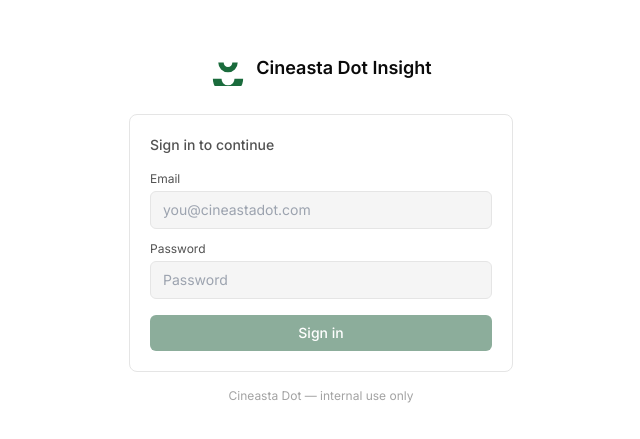
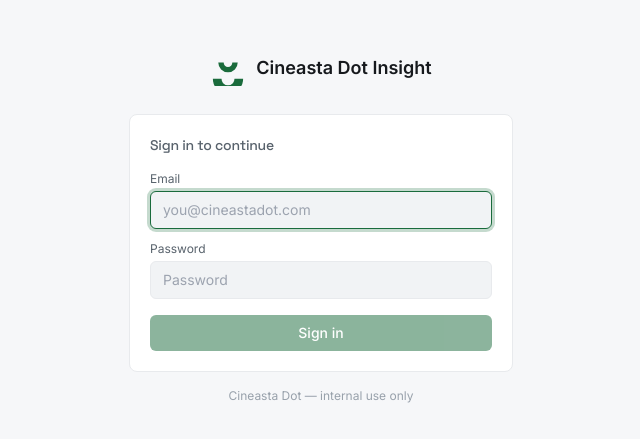
Before and after one commit to Foysalsdev/Cineasta_Dot, a React (Vite) app: page /login in a window 1280 px wide. Shown: the part 173-612 px from the top of the page, without its empty margins (319-959 px from the left). Built offline with nearby package versions, Linux system fonts and the light colour scheme; no server answers.

Commit message:
UI foundation: refined design tokens (softer dark, focus rings, shadows), Space Grotesk headings, glass sticky topbar, elevated cards, favicon, reusable Button/Badge/KpiCard

```diff
--- a/index.html
+++ b/index.html
@@ -7,7 +7,7 @@
     <title>Cineasta Dot Insight</title>
     <link rel="preconnect" href="https://fonts.googleapis.com" />
     <link rel="preconnect" href="https://fonts.gstatic.com" crossorigin />
-    <link href="https://fonts.googleapis.com/css2?family=Inter:wght@400;500;600;700&family=JetBrains+Mono:wght@400;500;600&display=swap" rel="stylesheet" />
+    <link href="https://fonts.googleapis.com/css2?family=Inter:wght@400;500;600;700&family=Space+Grotesk:wght@500;600;700&family=JetBrains+Mono:wght@400;500;600&display=swap" rel="stylesheet" />
   </head>
   <body>
     <div id="root"></div>
--- a/src/components/layout/Topbar.tsx
+++ b/src/components/layout/Topbar.tsx
@@ -7,7 +7,7 @@ export default function Topbar() {
   const { signOut } = useAuth();
 
   return (
-    <header className="flex items-center justify-between gap-4 px-5 py-2.5 border-b" style={{ borderColor: 'var(--border)', background: 'var(--panel)' }}>
+    <header className="glass sticky top-0 z-10 flex items-center justify-between gap-4 px-5 py-2.5 border-b" style={{ borderColor: 'var(--border)' }}>
       <div className="flex items-center gap-2 px-3 py-1.5 rounded-md text-sm flex-1 max-w-xs" style={{ background: 'var(--input-bg)', color: 'var(--text-muted)' }}>
         <Search size={14} />
         <span>Search...</span>
--- /dev/null
+++ b/src/components/ui/Badge.tsx
@@ -0,0 +1,7 @@
+export function Badge({ label, color }: { label: string; color: string }) {
+  return (
+    <span className="text-xs px-2 py-0.5 rounded-full font-medium" style={{ background: `${color}22`, color }}>
+      {label}
+    </span>
+  );
+}
--- /dev/null
+++ b/src/components/ui/Button.tsx
@@ -0,0 +1,27 @@
+import { ButtonHTMLAttributes, ReactNode } from 'react';
+
+type Variant = 'primary' | 'secondary' | 'ghost' | 'danger';
+
+const styles: Record<Variant, React.CSSProperties> = {
+  primary: { background: 'var(--brand)', color: '#fff' },
+  secondary: { background: 'var(--input-bg)', color: 'var(--text-secondary)' },
+  ghost: { background: 'transparent', color: 'var(--text-secondary)' },
+  danger: { background: 'var(--input-bg)', color: '#EF4444' },
+};
+
+interface Props extends ButtonHTMLAttributes<HTMLButtonElement> {
+  variant?: Variant;
+  children: ReactNode;
+}
+
+export function Button({ variant = 'primary', children, className = '', style, ...props }: Props) {
+  return (
+    <button
+      className={`text-sm px-3.5 py-1.5 rounded-md font-medium inline-flex items-center gap-1.5 disabled:opacity-50 transition-colors ${className}`}
+      style={{ ...styles[variant], ...style }}
+      {...props}
+    >
+      {children}
+    </button>
+  );
+}
--- /dev/null
+++ b/src/components/ui/KpiCard.tsx
@@ -0,0 +1,9 @@
+export function KpiCard({ label, value, tone, sub }: { label: string; value: string; tone?: string; sub?: string }) {
+  return (
+    <div className="rounded-lg border p-3.5 shadow-card elevate" style={{ background: 'var(--card)', borderColor: 'var(--border)' }}>
+      <p className="text-[11px] font-medium uppercase tracking-wide" style={{ color: 'var(--text-muted)' }}>{label}</p>
+      <p className="mt-1.5 text-xl font-semibold font-mono" style={{ color: tone ?? 'var(--text-primary)' }}>{value}</p>
+      {sub && <p className="text-[11px] mt-0.5" style={{ color: 'var(--text-muted)' }}>{sub}</p>}
+    </div>
+  );
+}
--- a/src/components/ui/Panel.tsx
+++ b/src/components/ui/Panel.tsx
@@ -2,9 +2,15 @@ import { ReactNode } from 'react';
 
 export function Panel({ title, action, children }: { title?: string; action?: ReactNode; children: ReactNode }) {
   return (
-    <div className="rounded-md border overflow-hidden" style={{ borderColor: 'var(--border)' }}>
+    <div
+      className="rounded-lg border overflow-hidden shadow-card"
+      style={{ borderColor: 'var(--border)', background: 'var(--card)' }}
+    >
       {title && (
-        <div className="px-3.5 py-2.5 border-b text-sm font-medium flex items-center justify-between" style={{ borderColor: 'var(--border)', background: 'var(--table-head)' }}>
+        <div
+          className="px-4 py-2.5 border-b text-sm font-medium flex items-center justify-between"
+          style={{ borderColor: 'var(--border)', background: 'var(--table-head)' }}
+        >
           <span>{title}</span>
           {action}
         </div>
--- a/src/index.css
+++ b/src/index.css
@@ -3,37 +3,85 @@
 @tailwind utilities;
 
 :root {
-  --bg: #ffffff;
+  --bg: #f6f7f9;
   --panel: #ffffff;
   --card: #ffffff;
-  --border: #e5e5e5;
-  --text-primary: #0a0a0a;
-  --text-secondary: #525252;
-  --text-muted: #a3a3a3;
-  --input-bg: #f5f5f5;
-  --table-head: #fafafa;
-  --brand: #1a5c38;
-  --brand-soft: rgba(26, 92, 56, 0.08);
+  --border: #e8eaed;
+  --border-strong: #d7dbe0;
+  --text-primary: #16191d;
+  --text-secondary: #58626c;
+  --text-muted: #98a1ab;
+  --input-bg: #f1f3f5;
+  --table-head: #fafbfc;
+  --brand: #1a6b3c;
+  --brand-hover: #155b32;
+  --brand-soft: rgba(26, 107, 60, 0.08);
+  --ring: rgba(26, 107, 60, 0.25);
+  --glass: rgba(255, 255, 255, 0.72);
+  --shadow-sm: 0 1px 2px rgba(16, 24, 40, 0.06), 0 1px 1px rgba(16, 24, 40, 0.04);
+  --shadow-md: 0 6px 16px rgba(16, 24, 40, 0.08);
+  --radius: 10px;
+  color-scheme: light;
 }
+
 .dark {
-  --bg: #000000;
-  --panel: #000000;
-  --card: #111111;
-  --border: #262626;
-  --text-primary: #fafafa;
-  --text-secondary: #a3a3a3;
-  --text-muted: #6b6b6b;
-  --input-bg: #161616;
-  --table-head: #0a0a0a;
+  --bg: #0b0d10;
+  --panel: #101317;
+  --card: #14181d;
+  --border: #232830;
+  --border-strong: #2e343d;
+  --text-primary: #e8ebef;
+  --text-secondary: #97a1ac;
+  --text-muted: #69727d;
+  --input-bg: #181c22;
+  --table-head: #12151a;
   --brand: #2ecc71;
+  --brand-hover: #29b765;
   --brand-soft: rgba(46, 204, 113, 0.12);
+  --ring: rgba(46, 204, 113, 0.28);
+  --glass: rgba(16, 19, 23, 0.66);
+  --shadow-sm: 0 1px 2px rgba(0, 0, 0, 0.4);
+  --shadow-md: 0 8px 24px rgba(0, 0, 0, 0.5);
+  color-scheme: dark;
 }
 
 * { box-sizing: border-box; }
 html, body, #root { height: 100%; margin: 0; }
+
 body {
   background: var(--bg);
   color: var(--text-primary);
-  font-family: 'Inter', ui-sans-serif, system-ui;
+  font-family: 'Inter', ui-sans-serif, system-ui, -apple-system, sans-serif;
   -webkit-font-smoothing: antialiased;
+  text-rendering: optimizeLegibility;
 }
+
+h1, h2, h3, h4 {
+  font-family: 'Space Grotesk', 'Inter', sans-serif;
+  letter-spacing: -0.015em;
+}
+
+.font-mono {
+  font-family: 'JetBrains Mono', ui-monospace, monospace;
+  font-feature-settings: 'tnum' 1;
+}
+
+/* Focus ring on form controls */
+input:focus, select:focus, textarea:focus {
+  outline: none;
+  box-shadow: 0 0 0 3px var(--ring);
+  border-color: var(--brand) !important;
+}
+
+/* Utilities */
+.glass { background: var(--glass); backdrop-filter: saturate(180%) blur(12px); -webkit-backdrop-filter: saturate(180%) blur(12px); }
+.shadow-card { box-shadow: var(--shadow-sm); }
+.elevate { transition: box-shadow .15s ease, transform .15s ease; }
+.elevate:hover { box-shadow: var(--shadow-md); }
+
+/* Scrollbars */
+*::-webkit-scrollbar { width: 10px; height: 10px; }
+*::-webkit-scrollbar-thumb { background: var(--border-strong); border-radius: 8px; border: 2px solid var(--bg); }
+*::-webkit-scrollbar-thumb:hover { background: var(--text-muted); }
+*::-webkit-scrollbar-track { background: transparent; }
+::selection { background: var(--brand-soft); }
--- a/src/pages/projects/ProjectDetail.tsx
+++ b/src/pages/projects/ProjectDetail.tsx
@@ -15,7 +15,7 @@ type Tab = (typeof TABS)[number];
 
 function Money({ label, value, tone }: { label: string; value: string; tone?: string }) {
   return (
-    <div className="rounded-md p-3 border" style={{ background: 'var(--card)', borderColor: 'var(--border)' }}>
+    <div className="rounded-lg p-3.5 border shadow-card elevate" style={{ background: 'var(--card)', borderColor: 'var(--border)' }}>
       <p className="text-[11px]" style={{ color: 'var(--text-muted)' }}>{label}</p>
       <p className="mt-1 text-lg font-semibold font-mono" style={{ color: tone ?? 'var(--text-primary)' }}>{value}</p>
     </div>
```
Also changed, not shown: public/favicon.svg.
